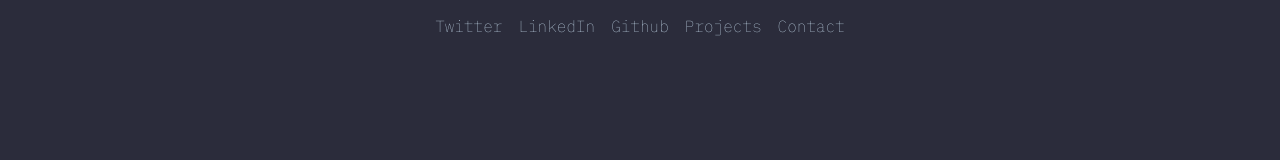
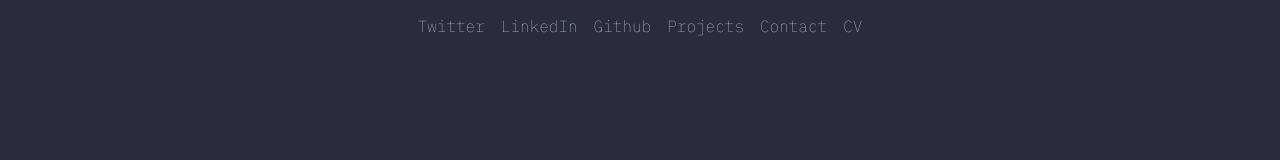
Before and after one commit to shan8851/shan-personal-site, a React (Create React App) app: page / in a window 1280 px wide. Shown: the top 160 px of the page. Built offline with nearby package versions, Linux system fonts and the light colour scheme.

Commit message:
adding cv link

```diff
--- a/src/components/Nav/Nav.tsx
+++ b/src/components/Nav/Nav.tsx
@@ -34,6 +34,14 @@ export const Nav = () => {
         <a className={s.link} href="#contact">
           Contact
         </a>
+        <a
+          className={s.link}
+          href="https://cv.shan8851.com/"
+          target="_blank"
+          rel="noopener noreferrer"
+        >
+          CV
+        </a>
       </div>
     </div>
   );
```
